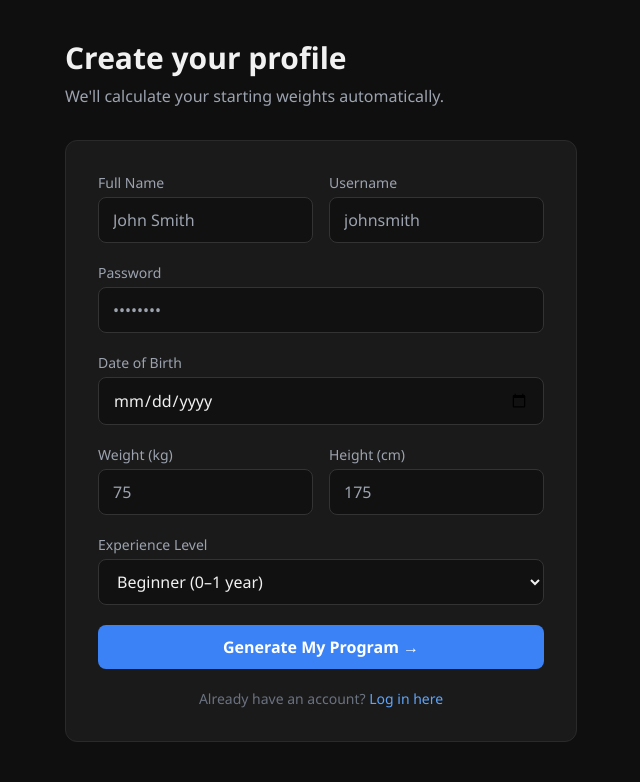
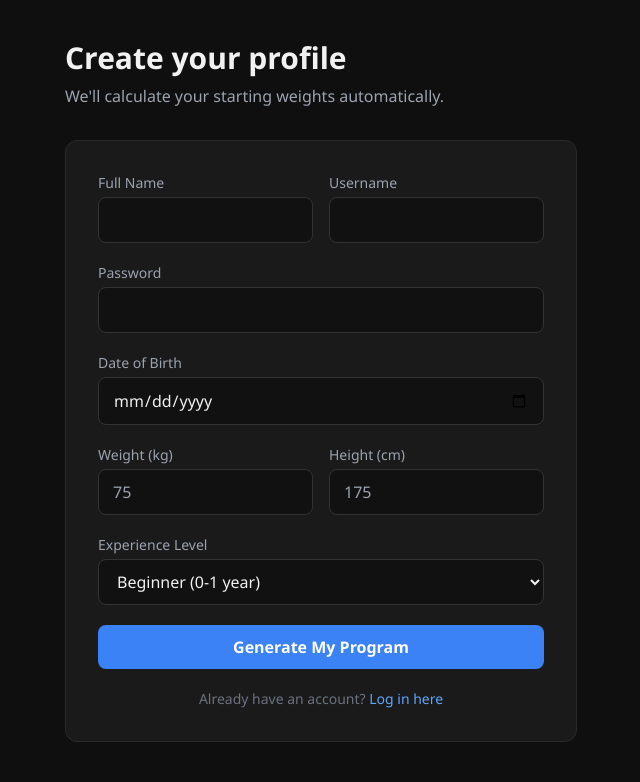
Before and after one commit to Choolwe205/Strength-Progression-Planner, a Flask app: page / in a window 1280 px wide. Shown: the part 60-842 px from the top of the page, without its empty margins (319-959 px from the left). Run offline with Flask 3, Linux system fonts and the light colour scheme; some libraries are stand-ins or nearby versions.

Commit message:
Encoding changed

```diff
--- a/app/templates/analytics.html
+++ b/app/templates/analytics.html
@@ -48,7 +48,7 @@ async function loadAnalytics() {
 
   const exercises = ['bench', 'squat', 'deadlift', 'pullup'];
 
-  // ── Summary cards ──
+  // Summary cards
   const cards = document.getElementById('summary-cards');
   exercises.forEach(ex => {
     const history = data.analytics[ex];
@@ -61,7 +61,7 @@ async function loadAnalytics() {
       </div>`;
   });
 
-  // ── Line chart ──
+  // Line chart
   const allDates = [...new Set(
     exercises.flatMap(ex => data.analytics[ex].map(w => w.date))
   )].sort();
@@ -91,7 +91,7 @@ async function loadAnalytics() {
     }
   });
 
-  // ── Radar chart ──
+  // Radar chart
  const radarData = exercises.map(ex => {
     const history = data.analytics[ex];
     const last = history.filter(h => h.weight).slice(-1)[0];
--- a/app/templates/login.html
+++ b/app/templates/login.html
@@ -11,12 +11,12 @@
     </div>
     <div>
       <label class="block text-sm text-gray-400 mb-1">Password</label>
-      <input id="password" type="password" class="input-field" placeholder="••••••••" />
+      <input id="password" type="password" class="input-field" placeholder="Password" />
     </div>
 
     <div id="error" class="text-red-400 text-sm hidden"></div>
 
-    <button class="btn-primary w-full" onclick="login()">Log In →</button>
+    <button class="btn-primary w-full" onclick="login()">Log In</button>
     <p class="text-center text-sm text-gray-500 mt-2">
       No account? <a href="/" class="text-blue-400 hover:underline">Register here</a>
     </p>
--- a/app/templates/profile.html
+++ b/app/templates/profile.html
@@ -35,7 +35,7 @@ async function loadProfile() {
       <span class="font-semibold">${data.user_weight} kg</span>
     </div>
     <button class="btn-primary w-full mt-4" onclick="window.location.href='/dashboard'">
-      Go to Today's Workout →
+      Go to Today's Workout
     </button>
     <button onclick="logout()"
       class="w-full mt-2 py-2 rounded-lg text-sm text-red-400 border border-red-900 hover:bg-red-900 hover:text-white transition">
--- a/app/templates/register.html
+++ b/app/templates/register.html
@@ -8,16 +8,16 @@
     <div class="grid grid-cols-2 gap-4">
       <div>
         <label class="block text-sm text-gray-400 mb-1">Full Name</label>
-        <input id="name" type="text" class="input-field" placeholder="John Smith" />
+        <input id="name" type="text" class="input-field" placeholder=" " />
       </div>
       <div>
         <label class="block text-sm text-gray-400 mb-1">Username</label>
-        <input id="username" type="text" class="input-field" placeholder="johnsmith" />
+        <input id="username" type="text" class="input-field" placeholder="" />
       </div>
     </div>
     <div>
       <label class="block text-sm text-gray-400 mb-1">Password</label>
-      <input id="password" type="password" class="input-field" placeholder="••••••••" />
+      <input id="password" type="password" class="input-field" placeholder="" />
     </div>
     <div>
       <label class="block text-sm text-gray-400 mb-1">Date of Birth</label>
@@ -37,13 +37,13 @@
       <label class="block text-sm text-gray-400 mb-1">Experience Level</label>
       <select id="experience" class="input-field" title="Experience Level"
         style="appearance:auto; background:#111; color:#f1f1f1;">
-        <option value="beginner">Beginner (0–1 year)</option>
-        <option value="intermediate">Intermediate (1–3 years)</option>
+        <option value="beginner">Beginner (0-1 year)</option>
+        <option value="intermediate">Intermediate (1-3 years)</option>
       </select>
     </div>
 
     <div id="error" class="text-red-400 text-sm hidden"></div>
-    <button class="btn-primary w-full mt-2" onclick="register()">Generate My Program →</button>
+    <button class="btn-primary w-full mt-2" onclick="register()">Generate My Program</button>
     <p class="text-center text-sm text-gray-500 mt-2">
       Already have an account? <a href="/login" class="text-blue-400 hover:underline">Log in here</a>
     </p>
```
Also changed, not shown: app/routes.py (+5 -5 lines), app/templates/dashboard.html (+7 -7 lines).
